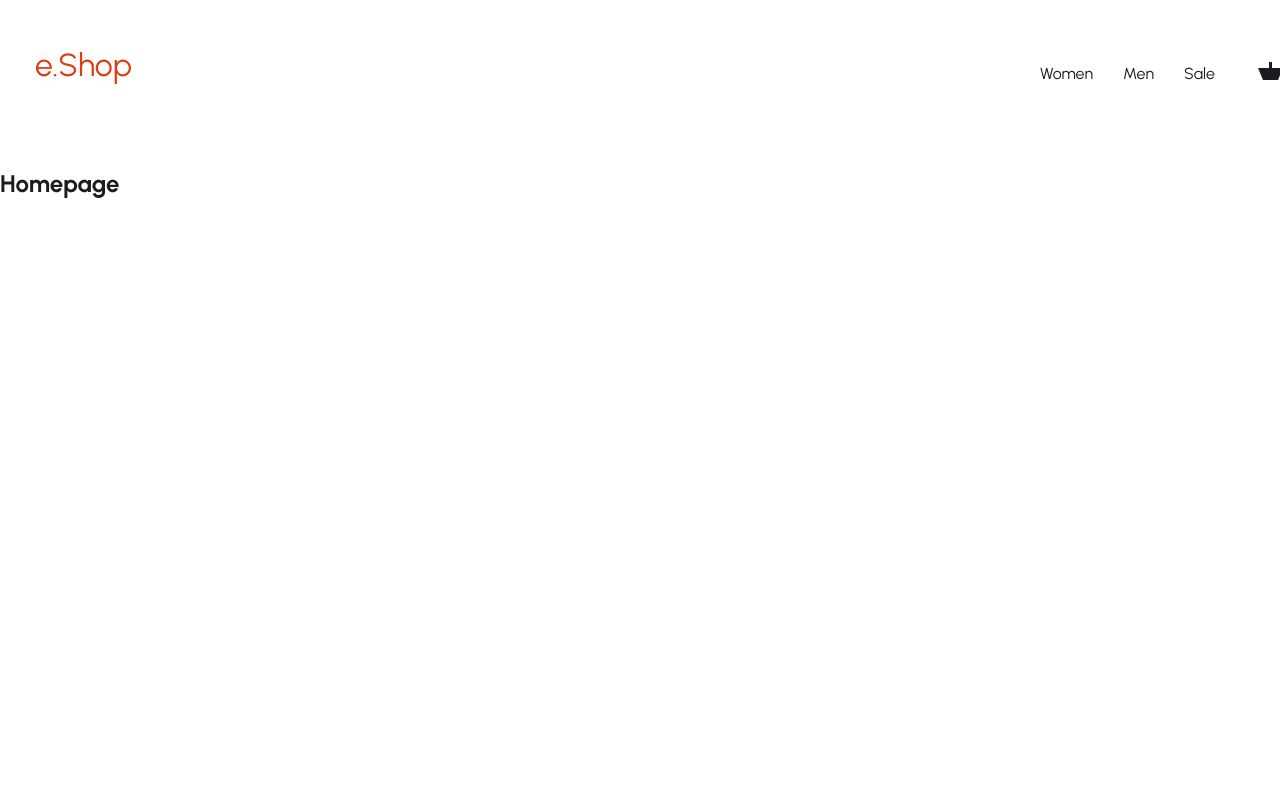
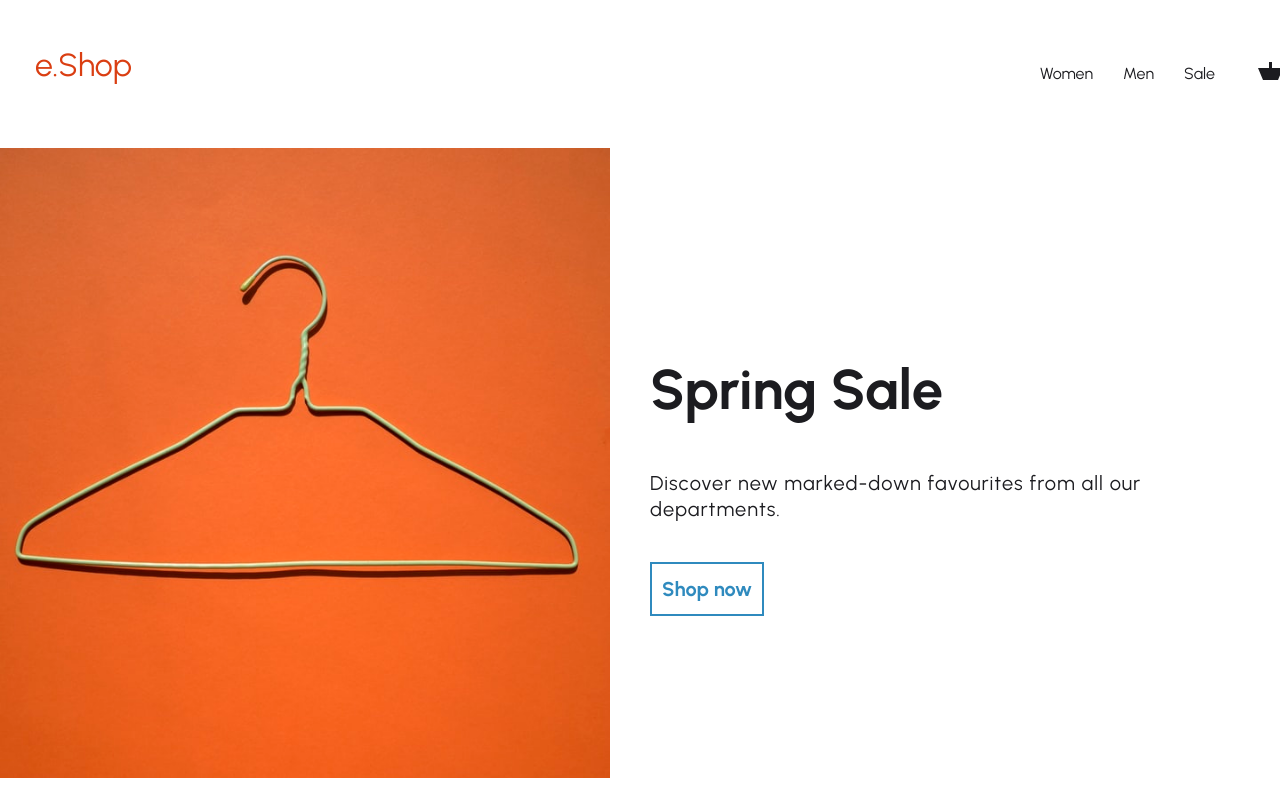
Before and after one commit to danihazler/e-shop, a Next.js app: page / in a window 1280 px wide. Shown: the top 800 px of the page. Built offline with nearby package versions, Linux system fonts and the light colour scheme.

Commit message:
Add banner component

```diff
--- a/assets/styles/constants/colors.scss
+++ b/assets/styles/constants/colors.scss
@@ -6,6 +6,7 @@ $darkGrey: #1c1c20;
 $midGrey: #a1afba;
 $grey: #dfdfdf;
 $yellow: #ffd008;
+$blue: #2F8ABE;
 $orange: #da3e12;
 
 /* Hue */
--- a/assets/styles/globals.scss
+++ b/assets/styles/globals.scss
@@ -37,6 +37,10 @@ a {
   cursor: pointer;
 }
 
+img {
+  display: block;
+}
+
 .container {
   margin: 0 auto;
   max-width: 1440px;
--- /dev/null
+++ b/components/banner/index.js
@@ -0,0 +1,19 @@
+import Image from "next/image";
+import { Cta } from "components/cta";
+import saleImg from "assets/images/sale_hanger.jpeg";
+import styles from "./styles.module.scss";
+
+export const Banner = () => {
+  return (
+    <div role="banner" className={styles.banner}>
+      <figure>
+        <Image src={saleImg} alt="Light green hanger on an orange background" />
+      </figure>
+      <div className={styles.info}>
+        <h2>Spring Sale</h2>
+        <p>Discover new marked-down favourites from all our departments.</p>
+        <Cta label="Shop now" path="/sale" />
+      </div>
+    </div>
+  );
+};
--- /dev/null
+++ b/components/banner/styles.module.scss
@@ -0,0 +1,56 @@
+@import '../../assets/styles/constants/breakpoints.scss';
+
+.banner {
+    display: flex;
+    flex-direction: column;
+    align-items: center;
+    justify-content: center;
+    width: 100%;
+    height: auto;
+    display: flex;
+    position: relative;
+    overflow: hidden;
+
+    > * {
+        flex: 1;
+    }
+
+    figure {
+        margin: 0;
+
+        span {
+            display: block !important;
+        }
+    }
+
+    @media screen and (min-width: $bpSmall) {
+        flex-direction: row;
+    }
+}
+
+.info {
+    padding: 1.25rem;
+
+    @media screen and (min-width: $bpSmall) {
+        padding: 1.25rem 1.25rem 1.25rem 2.5rem;
+    }
+
+    h2 {
+        font-size: 2.5rem;
+        line-height: 1.2;
+
+        @media screen and (min-width: $bpSmall) {
+            font-size: 3.5rem;
+        }
+    }
+
+    p {
+        margin: 2.5rem 0;
+        font-size: 1.125rem;
+        letter-spacing: 0.0625rem;
+
+        @media screen and (min-width: $bpSmall) {
+            font-size: 1.25rem;
+        }
+    }
+}
--- /dev/null
+++ b/components/cta/index.js
@@ -0,0 +1,10 @@
+import Link from "next/link";
+import styles from "./styles.module.scss";
+
+export const Cta = ({ label, path }) => {
+  return (
+    <Link href={path}>
+      <a className={styles.button}>{label}</a>
+    </Link>
+  );
+};
--- /dev/null
+++ b/components/cta/styles.module.scss
@@ -0,0 +1,23 @@
+@import '../../assets/styles/constants/colors.scss';
+@import '../../assets/styles/constants/typography.scss';
+
+.button {
+  display: inline-block;
+  background-color: transparent;
+  border-width: 0.125rem;
+  border-style: solid;
+  border-color: $blue;
+  color: $blue;
+  font-size: 1.25rem;
+  font-weight: $fw-bold;
+  line-height: 1.5;
+  padding: 0.625rem;
+  transition: border-color .3s, background-color .3s, color .3s;
+  will-change: border-color, background-color, color;
+
+  &:hover {
+    background-color: $yellow;
+    border-color: transparent;
+    color: $orange;
+  }
+}
--- a/pages/index.js
+++ b/pages/index.js
@@ -1,5 +1,5 @@
-import { Header } from "components/header";
 import Head from "next/head";
+import { Banner } from "components/banner";
 
 export default function Home() {
   return (
@@ -10,7 +10,7 @@ export default function Home() {
         <link rel="icon" href="/favicon.ico" />
       </Head>
 
-      <h2>Homepage</h2>
+      <Banner />
     </div>
   );
 }
```
Also changed, not shown: assets/images/sale_hanger.jpeg (added).
